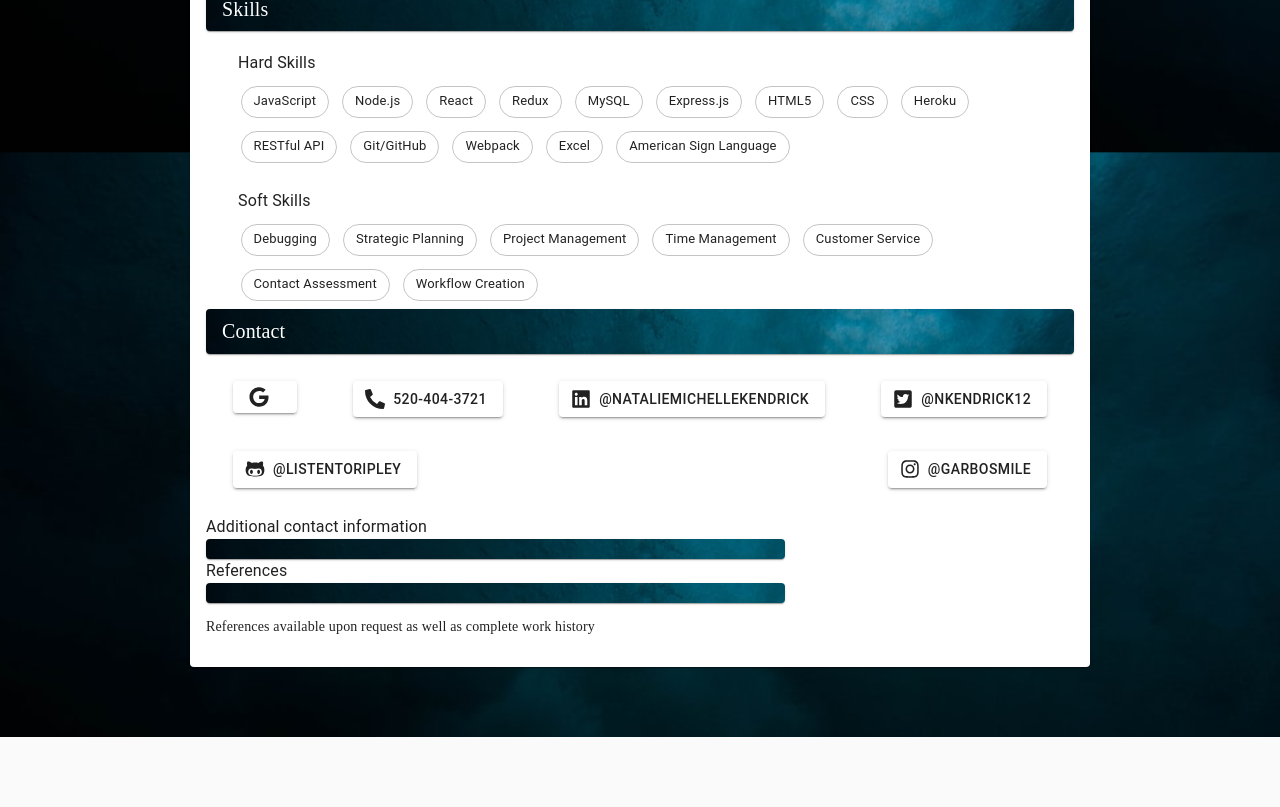
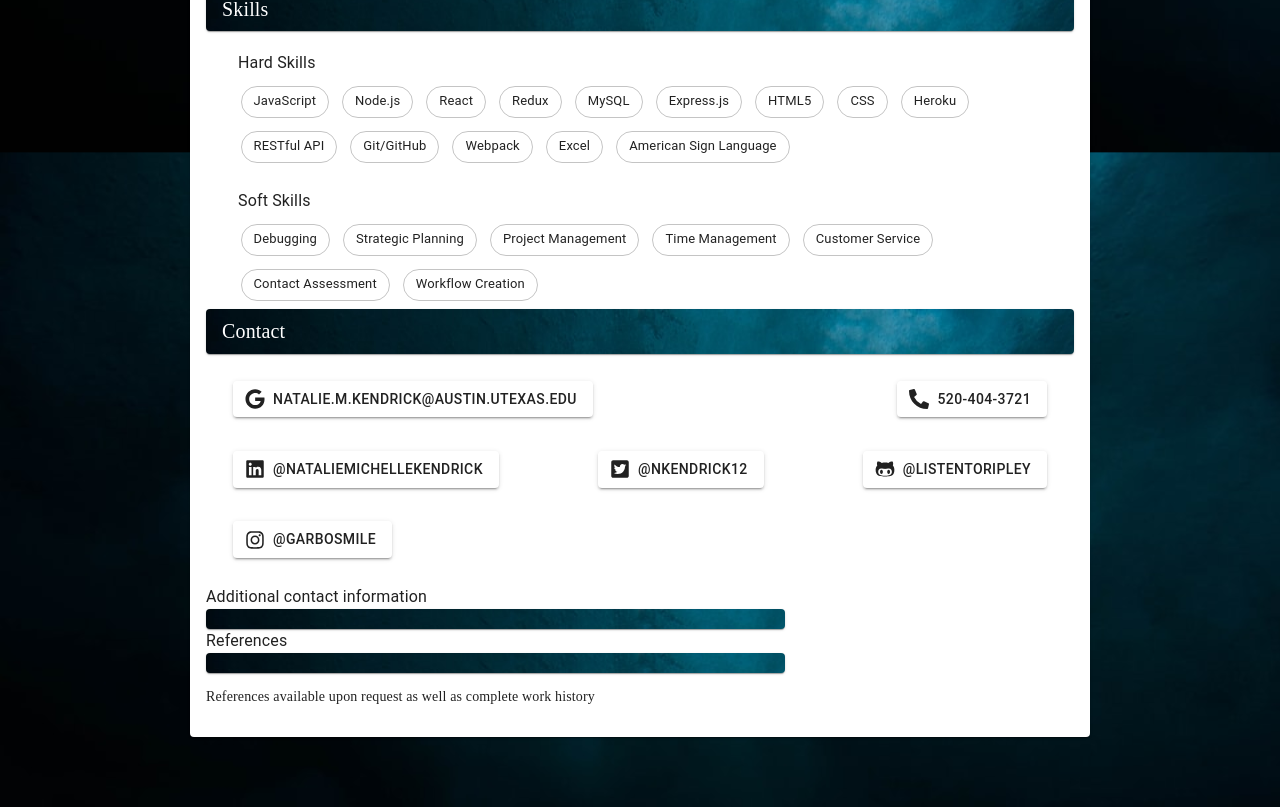
Before and after one commit to listenToRipley/nataliekendrick, a React (Create React App) app: page /resume in a window 1280 px wide. Shown: the part 1767-2574 px from the top of the page. Before the commit the page ends 2504 px from the top, so only its background shows below. Built offline with nearby package versions, Linux system fonts and the light colour scheme.

Commit message:
updated email

```diff
--- a/src/Components/ResumeContacts.js
+++ b/src/Components/ResumeContacts.js
@@ -119,9 +119,9 @@ const ResumeContact = () => {
          variant="contained"
          aria-label='email'
          startIcon={<FaGoogle/>}
-         onClick={() => window.open(``)}
+         href='mailto: natalie.m.kendrick@gmail.com'
          >
-
+         natalie.m.kendrick@austin.utexas.edu
         </Button>
      </div>
 
```
